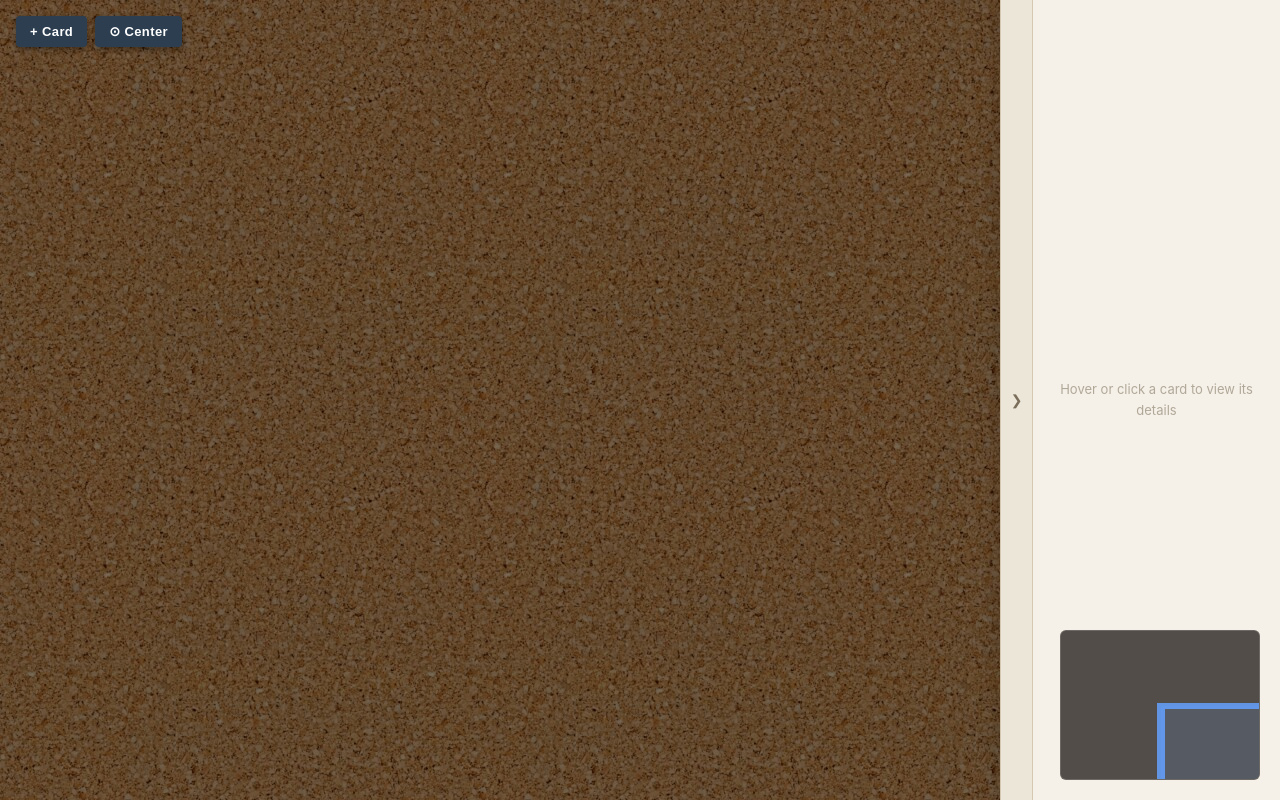
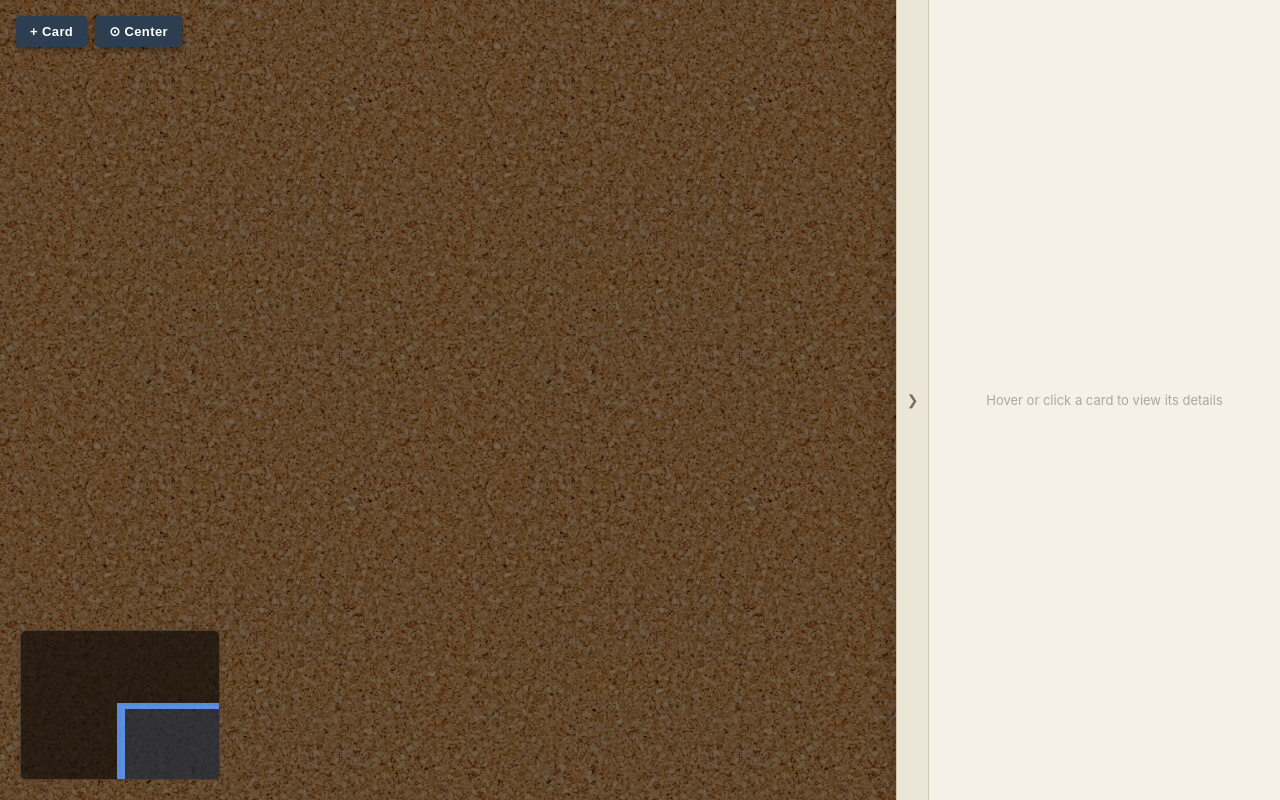
Before and after one commit to fsantand/corkboard, a Vue app: page / in a window 1280 px wide. Built offline with nearby package versions, Linux system fonts and the light colour scheme.

Commit message:
chore: update component size

```diff
--- a/src/components/ItemAside.vue
+++ b/src/components/ItemAside.vue
@@ -75,7 +75,7 @@ function onPhotoConfirm(src) {
   right: 0;
   top: 0;
   bottom: 0;
-  width: 280px;
+  width: 30vw;
   background: #f5f0e8;
   border-left: 1px solid #d4c9b0;
   box-shadow: -4px 0 20px rgba(0, 0, 0, 0.15);
--- a/src/components/MiniMap.vue
+++ b/src/components/MiniMap.vue
@@ -155,7 +155,7 @@ function onPointerUp() {
 .minimap {
   position: fixed;
   bottom: 20px;
-  right: 20px;
+  left: 20px;
   width: 200px;
   height: 150px;
   background: rgba(20, 15, 10, 0.72);
```
